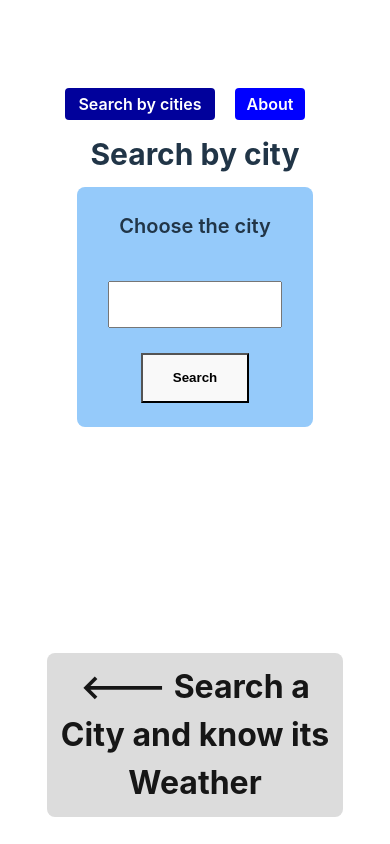
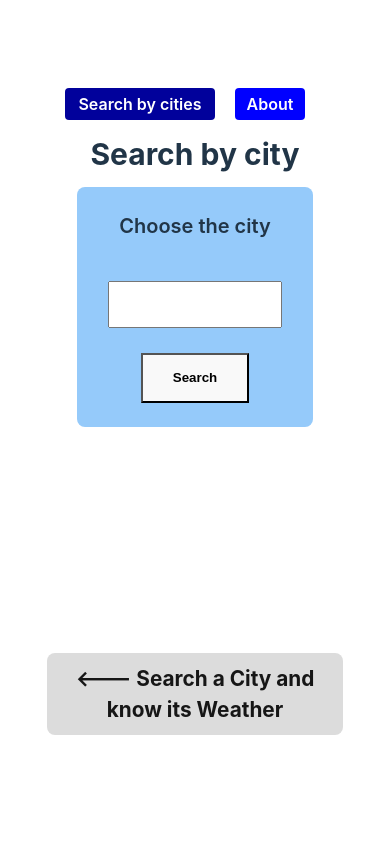
Before and after one commit to jseridiaz/weather-app, a React (Vite) app: page /cities in a window 390 px wide. Shown: the top 844 px of the page. Built offline with nearby package versions, Linux system fonts and the light colour scheme.

Commit message:
Fix responsive

```diff
--- a/src/Components/Button/Button.css
+++ b/src/Components/Button/Button.css
@@ -1,3 +1,6 @@
 [id='section-result-weather'] > button.none {
   display: none;
 }
+[id='second-info-home'] > button {
+  width: 50%;
+}
--- a/src/Pages/Cities/Cities.css
+++ b/src/Pages/Cities/Cities.css
@@ -219,9 +219,6 @@ h2.showed {
     height: fit-content;
     width: 80%;
   }
-  /* [id='container-conditions-city'] {
-    margin-top: 100px;
-  } */
   [id='section-result-weather']
     > article:nth-of-type(1)
     ~ article[id='container-Temperatur-city'] {
@@ -232,10 +229,7 @@ h2.showed {
     min-width: 200px;
     height: 300px;
   }
-  /* [id='section-result-weather'] > article:nth-of-type(1) ~ article,
-  [id='section-result-weather'] > [id='form-forecast-weather'] {
-    height: 300px;
-  } */
+
   [id='section-result-weather']
     > article:nth-of-type(1)
     ~ article[id='container-Temperatur-city'] {
@@ -257,6 +251,15 @@ h2.showed {
     height: fit-content;
   }
 }
+@media (width < 475px) {
+  article[id='first-info-home'] {
+    height: 500px;
+  }
+  [id='section-result-weather'] > h2.showed {
+    font-size: 1.3rem;
+  }
+}
+
 @media (width< 600px) and (height < 571px) {
   [id='cities-main'] {
     height: fit-content;
```
